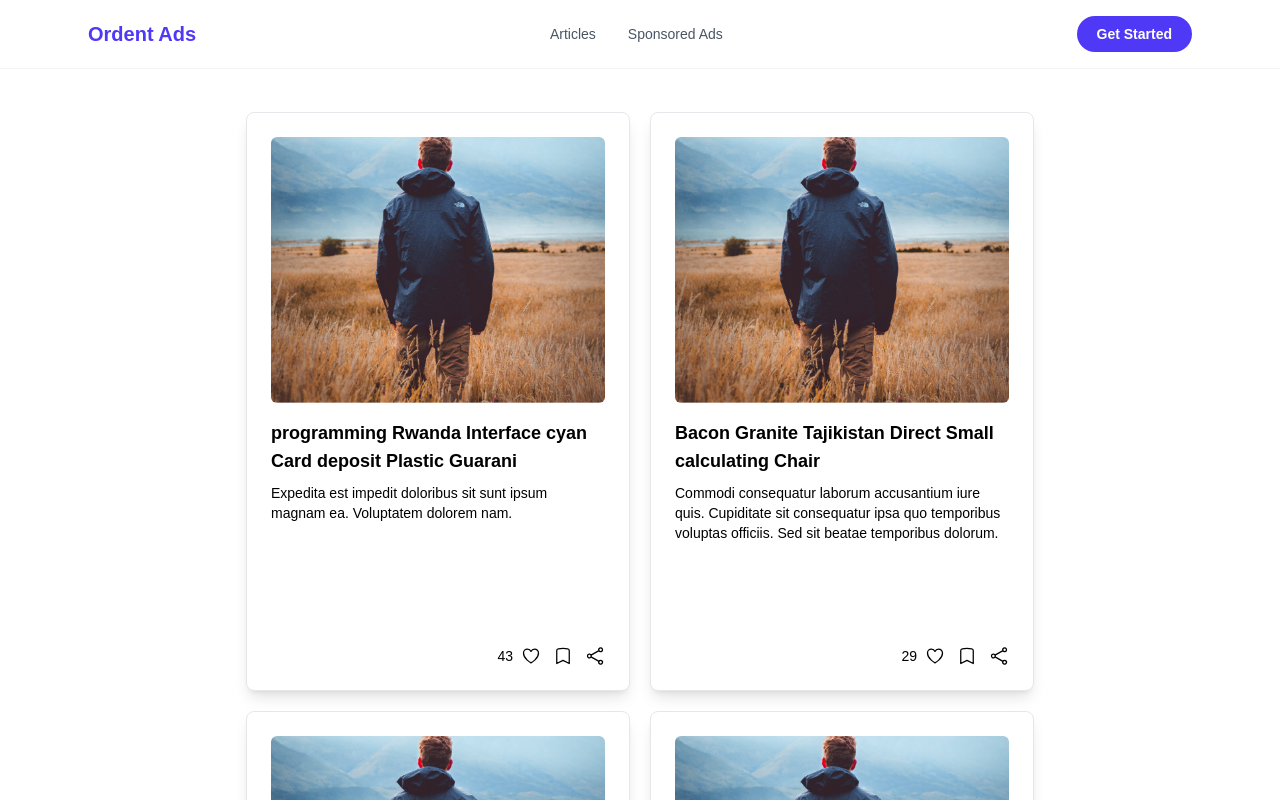
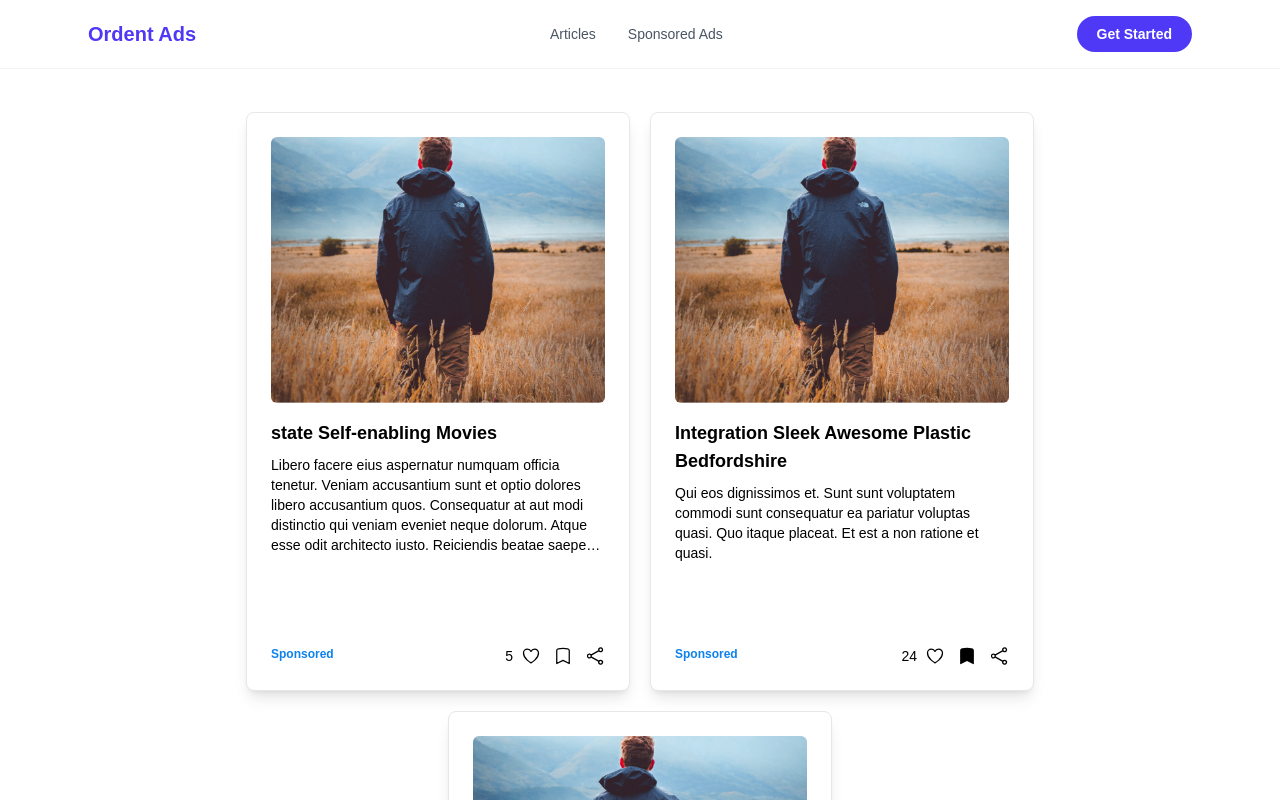
Before and after one commit to athallahannafis/ordent-sponsored-ads, a Vue app: page /sponsored-ads in a window 1280 px wide. Shown: the top 800 px of the page. Built offline with nearby package versions, Linux system fonts and the light colour scheme; the HTML template or start-up script is replaced by a standard one.

Commit message:
feat: reactive article and ads card for bookmarks and likes

```diff
--- a/src/assets/main.css
+++ b/src/assets/main.css
@@ -11,4 +11,6 @@
   --color-secondary: #f59e0b;
   --color-secondary-light: #fbbf24;
   --color-secondary-dark: #d97706;
+
+  --color-ordent-blue: #0D81ED;
 }
--- a/src/components/AdCard.vue
+++ b/src/components/AdCard.vue
@@ -1,5 +1,8 @@
 <script setup lang="ts">
 import { ShareIcon, BookmarkIcon, HeartIcon } from '@heroicons/vue/24/outline';
+
+import { BookmarkIcon as BookmarkIconFilled, HeartIcon as HeartIconFilled } from "@heroicons/vue/24/solid";
+import { ref } from 'vue';
 
 defineProps<{
     id: number;
@@ -9,39 +12,52 @@ defineProps<{
     link: string;
     likes: number;
     sponsored: boolean;
+    bookmarked: boolean;
 }>()
 
 const emit = defineEmits<{
   click: [];
+  bookmark: [];
+  like: [liked: boolean];
 }>();
+
+const liked = ref(false);
 </script>
 
 <template>
     <div
-      @click="emit('click')"
+
       class="flex flex-col justify-between rounded-lg border border-gray-200 bg-white p-6 shadow-lg duration-200 max-w-sm h-[579px] hover:scale-103 trasition-all cursor-pointer "
     >
-    <section>
+    <section @click="emit('click')">
         <img :src="cover" alt="Ad Cover" class="w-full min-h-66.5 object-cover rounded-md mb-4" />
         <div>
           <h3 class="text-lg font-semibold text-black">{{ title }}</h3>
           <p class="mt-2 text-sm text-black line-clamp-5">{{ summary }}</p>
         </div>
       </section>
-      <section>
+      <section class="flex flex-row justify-between">
+        <template v-if="sponsored">
+          <span class="text-xs font-bold text-ordent-blue">Sponsored</span>
+        </template>
         <div class="w-full flex flex-row-reverse items-center gap-3">
           <!-- share -->
-          <button class="text-black hover:text-indigo-600 transition-colors">
+          <button class="text-black hover:text-ordent-blue transition-colors">
             <ShareIcon class="w-5 h-5" />
           </button>
           <!-- bookmark -->
-          <button class="text-black hover:text-indigo-600 transition-colors">
-            <BookmarkIcon class="w-5 h-5" />
+          <button @click.stop="emit('bookmark')" class="text-black hover:text-ordent-blue transition-colors">
+              <BookmarkIconFilled v-if="bookmarked" class="w-5 h-5" />
+              <BookmarkIcon v-else class="w-5 h-5" />
           </button>
           <!-- like -->
-          <button class="text-black flex flex-row gap-2 items-center hover:text-red-600 transition-colors">
+          <button @click.stop="() => {
+            liked = !liked;
+            emit('like', liked);
+          }" class="text-black flex flex-row gap-2 items-center hover:text-red-600 transition-colors" :class="{ 'text-red-600': liked }">
             <p class="text-sm text-black">{{ likes }}</p>
-            <HeartIcon class="w-5 h-5" />
+            <HeartIconFilled v-if="liked" class="w-5 h-5" />
+            <HeartIcon v-else class="w-5 h-5" />
           </button>
         </div>
       </section>
--- a/src/views/ArticlesView.vue
+++ b/src/views/ArticlesView.vue
@@ -5,7 +5,8 @@ import ContentModal from '@/components/ContentModal.vue';
 import Articles from "@/data/articles.json";
 import cover1 from '@/assets/images/cover_1.webp'
 
-const articles = Articles;
+
+const articles = ref(Articles);
 
 const isModalOpen = ref(false);
 const selectedArticle = ref<{
@@ -44,7 +45,10 @@ const closeModal = () => {
             :link="`#${item.title}`"
             :likes="item.likes"
             :sponsored="true"
+            :bookmarked="item.bookmarked"
             @click="openModal(item, item.likes)"
+            @bookmark="item.bookmarked = !item.bookmarked"
+            @like="(isLiked: boolean) => item.likes += isLiked ? 1 : -1"
         />
     </div>
 
--- a/src/views/SponsoredAdsView.vue
+++ b/src/views/SponsoredAdsView.vue
@@ -5,7 +5,18 @@ import ContentModal from '@/components/ContentModal.vue';
 import Ads from "@/data/ads.json";
 import cover1 from '@/assets/images/cover_1.webp'
 
-const ads = Ads;
+const isPrime = (n: number): boolean => {
+  if (n < 2) return false;
+  for (let i = 2; i <= Math.sqrt(n); i++) {
+    if (n % i === 0) return false;
+  }
+  return true;
+};
+
+const ads = ref(Ads.filter((_, i) => {
+  const pos = i + 1;
+  return isPrime(pos) && pos >= 3;
+}));
 
 const isModalOpen = ref(false);
 const selectedAd = ref<{
@@ -45,7 +56,10 @@ const closeModal = () => {
             :link="`#${item.title}`"
             :likes="item.likes"
             :sponsored="true"
+            :bookmarked="item.bookmarked"
             @click="openModal(item, item.likes)"
+            @bookmark="item.bookmarked = !item.bookmarked"
+            @like="(isLiked: boolean) => item.likes += isLiked ? 1 : -1"
         />
     </div>
 
```
